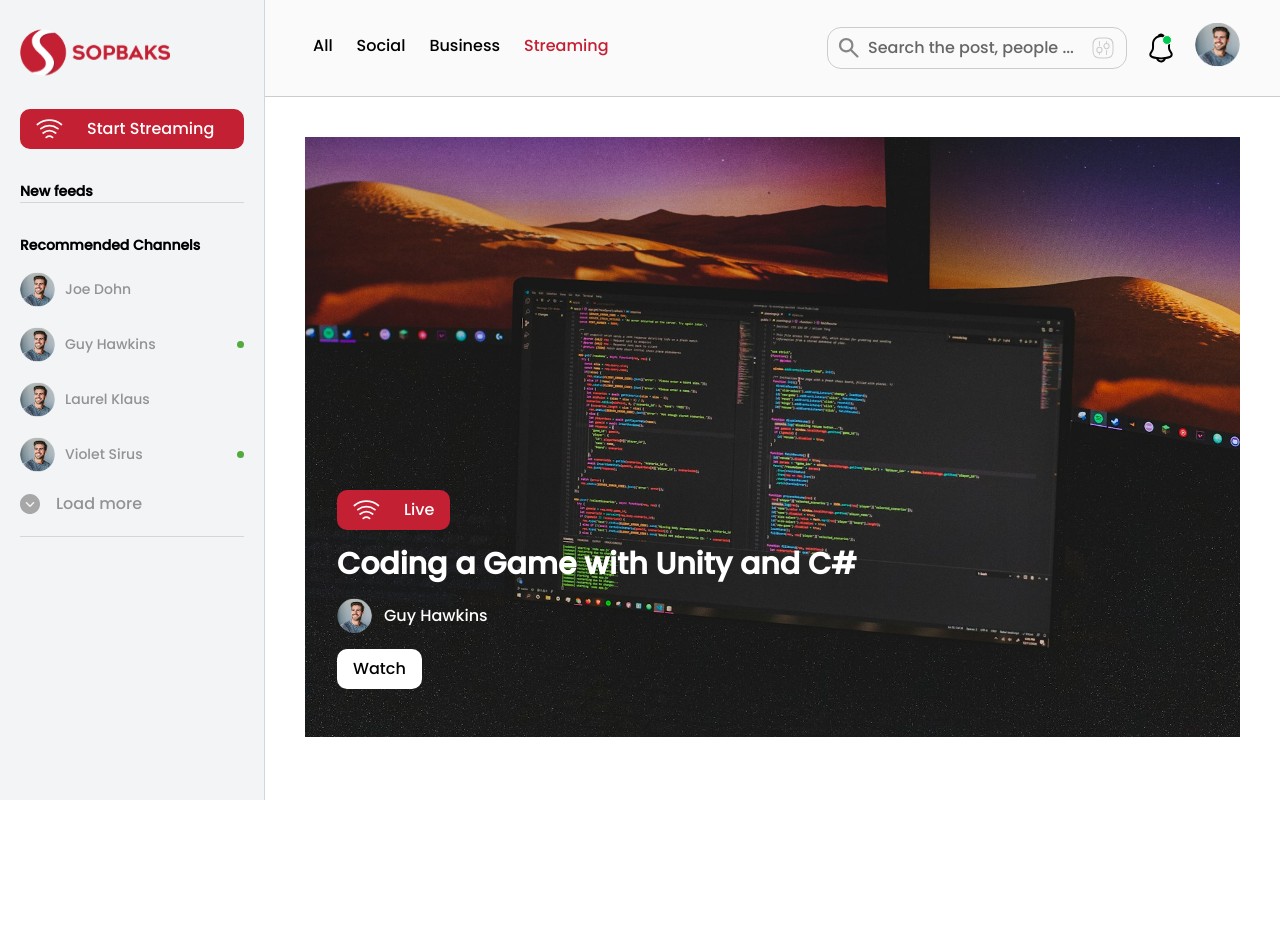
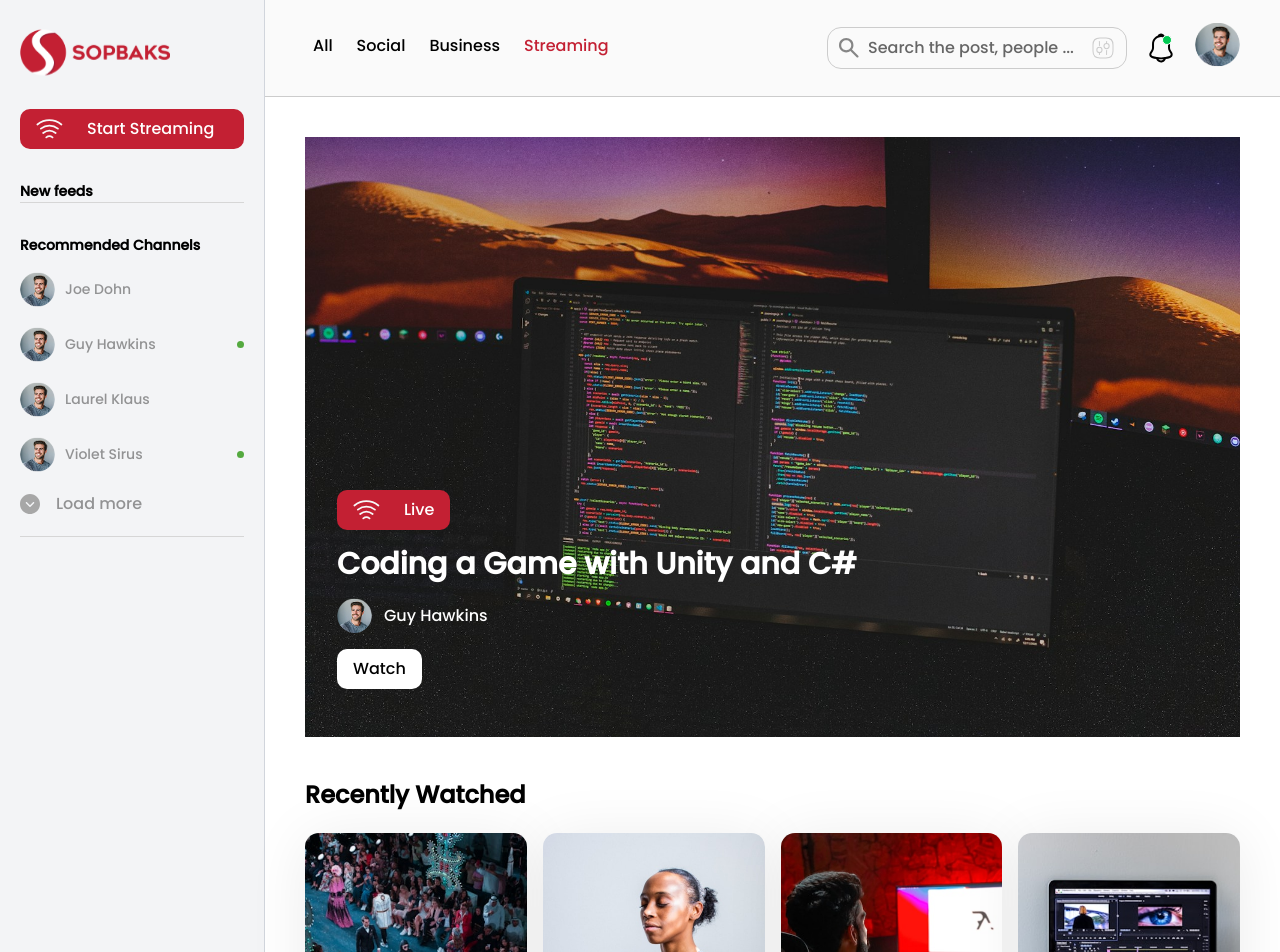
Before and after one commit to CBA-React/sopbaks, a Next.js app: page /streaming in a window 1280 px wide. Shown: the top 952 px of the page. Before the commit the page ends 800 px from the top, so only its background shows below. Built offline with nearby package versions, Linux system fonts and the light colour scheme.

Commit message:
added recently watched block

```diff
--- a/src/app/(main)/streaming/page.tsx
+++ b/src/app/(main)/streaming/page.tsx
@@ -1,11 +1,13 @@
 import { JSX } from 'react';
 
 import StreamingBanner from '@/shared/components/StreamingBanner/StreamingBanner';
+import RecentlyWatchedBlock from '@/shared/components/RecentlyWatched/RecentlyWatchedBlock';
 
 export default function StreamingPage(): JSX.Element {
     return (
         <main>
             <StreamingBanner />
+            <RecentlyWatchedBlock />
         </main>
     );
 }
```
